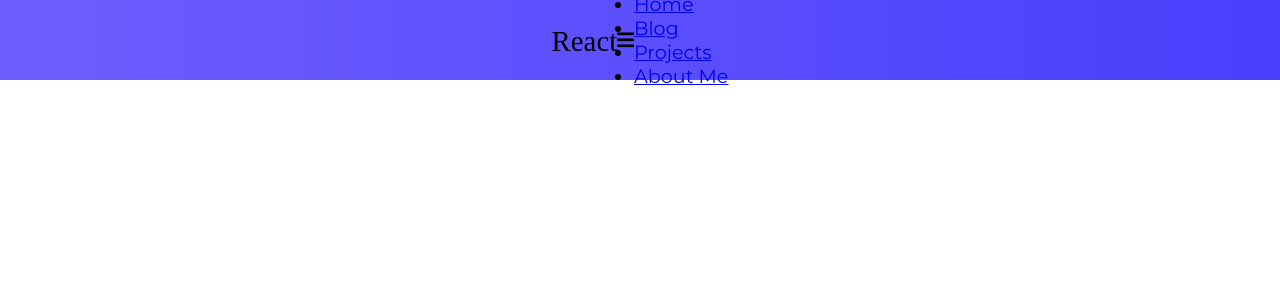
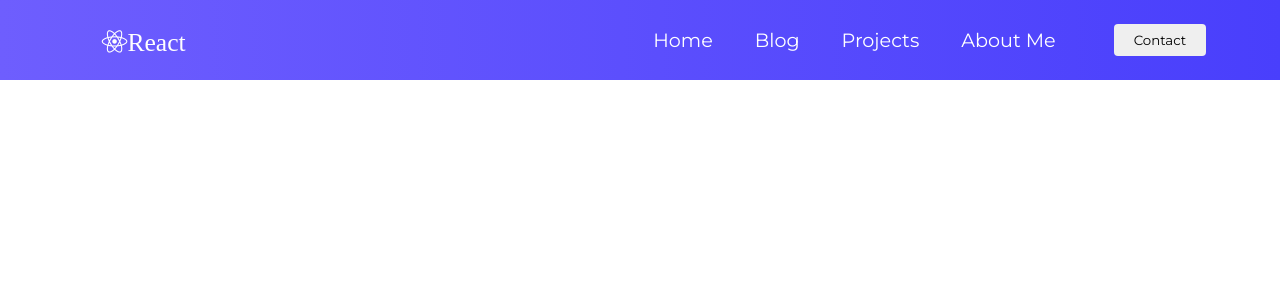
Before and after one commit to h-waldschmidt/website, a React (Create React App) app: page / in a window 1280 px wide. Shown: the top 300 px of the page. Built offline with nearby package versions, Linux system fonts and the light colour scheme.

Commit message:
finished basic menubar

```diff
--- a/package.json
+++ b/package.json
@@ -13,7 +13,6 @@
     "react": "^17.0.2",
     "react-dom": "^17.0.2",
     "react-scripts": "^3.0.1",
-    "typescript": "^4.5.5",
     "web-vitals": "^2.1.4"
   },
   "scripts": {
--- /dev/null
+++ b/src/components/Menu/Button.css
@@ -0,0 +1,45 @@
+:root {
+  --primary: #3acbf7;
+}
+
+.btn {
+  padding: 8px 20px;
+  border-radius: 4px;
+  outline: none;
+  border: none;
+  cursor: pointer;
+}
+
+.btn:hover {
+  padding: 8px 20px;
+  transition: all 0.3s ease-out;
+  background: #fff;
+  color: #6568f4;
+  transition: 250ms;
+}
+
+.btn--primary {
+  background-color: var(--primary);
+}
+
+.btn--outline {
+  background-color: transparent;
+  color: #fff;
+  padding: 8px 20px;
+  border-radius: 4px;
+  border: 1px solid var(--primary);
+  transition: all 0.3s ease-out;
+}
+
+.btn--medium {
+  padding: 8px 20px;
+  border-radius: 4px;
+  font-size: 18px;
+  color: #fff;
+}
+.btn--large {
+  padding: 12px 26px;
+  border-radius: 4px;
+  font-size: 20px;
+  color: #fff;
+}
--- /dev/null
+++ b/src/components/Menu/Button.jsx
@@ -0,0 +1,30 @@
+import React from 'react';
+import './Button.css';
+
+const STYLES = [
+    'btn--primary',
+    'btn--outline'
+]
+
+const SIZES = [
+    'btn--medium',
+    'btn--large'
+]
+
+export const Button = ({
+    children,
+    type,
+    onClick,
+    buttonStyle,
+    buttonSize
+}) => {
+    const checkButtonStyle = STYLES.includes(buttonStyle) ? buttonStyle : STYLES[0]
+
+    const checkButtonSize = SIZES.includes(buttonSize) ? buttonSize : SIZES[0]
+
+    return (
+        <button className={`btn ${checkButtonStyle}${checkButtonSize}`} onClick={onClick} type={type}>
+            {children}
+        </button>
+    )
+}
--- a/src/components/Menu/Menu.css
+++ b/src/components/Menu/Menu.css
@@ -11,7 +11,7 @@
   font-size: 1.2rem;
 }
 
-.navbar-logo {
+.menu-logo {
   color: #fff;
   justify-self: start;
   margin-left: 20px;
@@ -22,3 +22,111 @@
   margin-left: 0.5rem;
   font-size: 1.6rem;
 }
+
+.menu {
+  display: grid;
+  grid-template-columns: repeat(5, auto);
+  grid-gap: 10px;
+  list-style: none;
+  text-align: center;
+  width: 70vw;
+  justify-content: end;
+  margin-right: 2rem;
+}
+
+.nav-links {
+  color: white;
+  text-decoration: none;
+  padding: 0.5rem 1rem;
+}
+.nav-links:hover {
+  background-color: #6d76f7;
+  border-radius: 4px;
+  transition: all 0.2s ease-out;
+}
+
+.fa-bars {
+  color: #fff;
+}
+.nav-links-mobile {
+  display: none;
+}
+
+.menu-icon {
+  display: none;
+}
+
+@media screen and (max-width: 960px) {
+  .MenuItems {
+    position: relative;
+  }
+  .menu {
+    display: flex;
+    justify-content: flex-start;
+    flex-direction: column;
+    width: 100%;
+    height: 100vh;
+    position: absolute;
+    top: 80px;
+    left: -100%;
+    opacity: 1;
+    transition: all 0.5s ease;
+  }
+  .menu.active {
+    background: #6668f4;
+    left: 0;
+    opacity: 1;
+    transition: all 0.5s ease;
+    z-index: 1;
+  }
+  .nav-links {
+    text-align: center;
+    padding: 2rem;
+    width: 100%;
+    display: table;
+  }
+  .nav-links:hover {
+    background-color: #7577fa;
+    border-radius: 0;
+  }
+  .menu-logo {
+    position: absolute;
+    top: 0;
+    left: 0;
+    transform: translate(25%, 50%);
+  }
+  .menu-icon {
+    display: block;
+    position: absolute;
+    top: 0;
+    right: 0;
+    transform: translate(-100%, 60%);
+    font-size: 1.8rem;
+    cursor: pointer;
+  }
+  .fa-times {
+    color: #fff;
+    font-size: 2rem;
+  }
+  .nav-links-mobile {
+    display: block;
+    text-align: center;
+    padding: 1.5rem;
+    margin: 2rem auto;
+    border-radius: 4px;
+    width: 80%;
+    background: #4ad9e4;
+    text-decoration: none;
+    color: #fff;
+    font-size: 1.5rem;
+  }
+  .nav-links-mobile:hover {
+    background: #fff;
+    color: #6568f4;
+    transition: 250ms;
+  }
+
+  Button {
+    display: none;
+  }
+}
--- /dev/null
+++ b/src/components/Menu/Menu.jsx
@@ -0,0 +1,37 @@
+import React from 'react';
+import { MenuItems } from "./MenuItems";
+import './Menu.css';
+import { Button } from "./Button"
+
+class Menu extends React.Component {
+    state = { clicked: false }
+
+    handleClick = () => {
+        this.setState({ clicked: !this.state.clicked });
+    }
+
+    render() {
+        return (
+            <nav className="MenuItems">
+                <h1 className="menu-logo"><i className="fab fa-react">React</i></h1>
+                <div className="menu-icon" onClick={this.handleClick}>
+                    <i className={this.state.clicked ? 'fas fa-times' : 'fas fa-bars'}></i>
+                </div>
+                <ul className={this.state.clicked ? 'menu active' : 'menu'}>
+                    {MenuItems.map((item, index) => {
+                        return (
+                            <li key={index}>
+                                <a className={item.cName} href={item.url}>
+                                    {item.title}
+                                </a>
+                            </li>
+                        )
+                    })}
+                </ul>
+                <Button>Contact</Button>
+            </nav>
+        )
+    }
+}
+
+export default Menu
--- a/src/components/Menu/Menu.tsx
+++ /dev/null
@@ -1,33 +0,0 @@
-import React from 'react';
-import{MenuItems} from "./MenuItems";
-import'./Menu.css';
-
-class Menu extends React.Component{
-    state = {clicked: false}
-
-
-
-    render(){
-        return(
-            <nav className="MenuItems">
-                <h1 className="menu-logo"><i className="fab fa-icon">React</i></h1>
-                <div className="menu-icon" onClick={this.handleClick}>
-                    <i className={this.state.clicked ? 'fas fa-times': 'fas fa-bars'}></i>
-                </div>
-                <ul>
-                    {MenuItems.map((item, index) =>{
-                        return (
-                            <li key={index}>
-                                <a className={item.cName} href={item.url}>
-                                    {item.title}
-                                </a>
-                            </li>
-                        )
-                    })}
-                </ul>
-            </nav>
-        )
-    }
-}
-
-export default Menu
--- a/src/components/Menu/MenuItems.tsx
+++ b/src/components/Menu/MenuItems.jsx
@@ -18,5 +18,10 @@
         title: 'About Me',
         url: '#',
         cName: 'nav-links'
+    },
+    {
+        title: 'Contact',
+        url: '#',
+        cName: 'nav-links-mobile'
     }
 ]
--- a/src/react-app-env.d.ts
+++ /dev/null
@@ -1 +0,0 @@
-/// <reference types="react-scripts" />
```
Also changed, not shown: tsconfig.json (deleted, +0 -26 lines), src/index.jsx (renamed from src/index.tsx), 1 other file (tests, documents, lock files or other folders).
